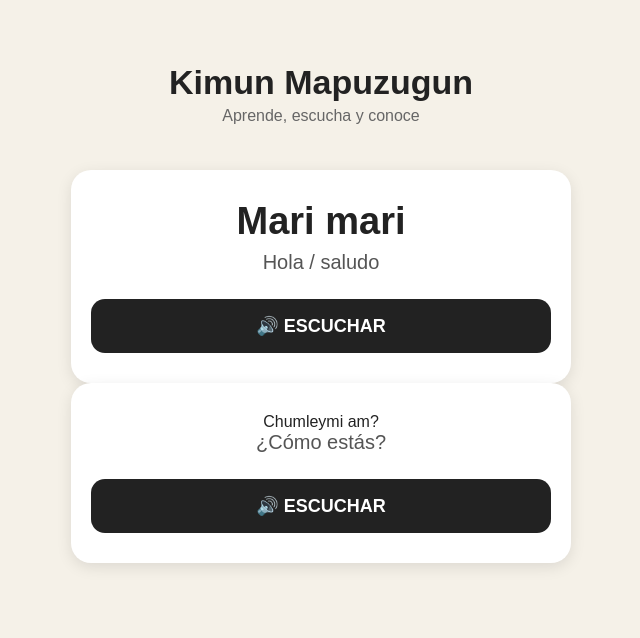
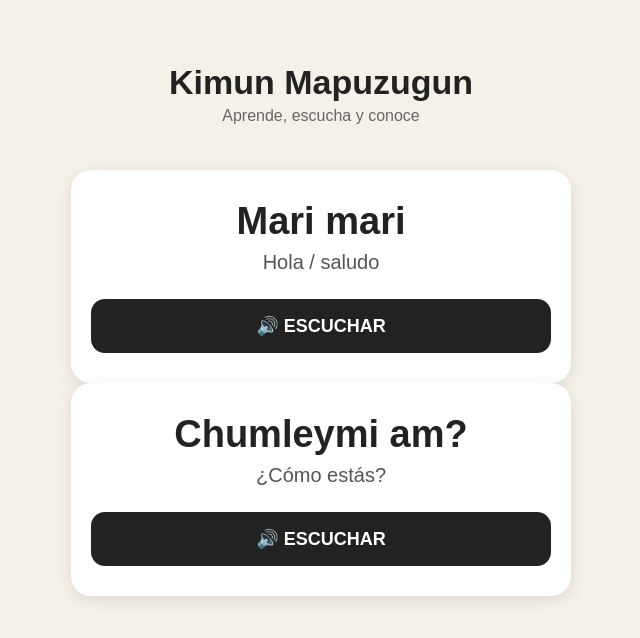
Before and after one commit to jorgehuaiquifilpichun-oss/kimun-mapuzugun, a plain HTML site: page index.html in a window 1280 px wide. Shown: the whole page, without its empty margins (319-959 px from the left). Drawn offline with Linux system fonts and the light colour scheme.

Commit message:
Update index.html

```diff
--- a/index.html
+++ b/index.html
@@ -89,7 +89,7 @@
     </div>
 
     <div class="tarjeta">
-  <div class="frase">
+  <div class="mapuzugun">
     Chumleymi am?
   </div>
 
```
